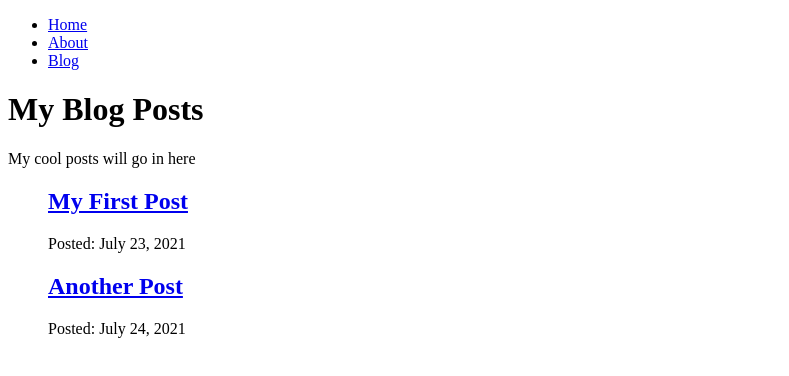
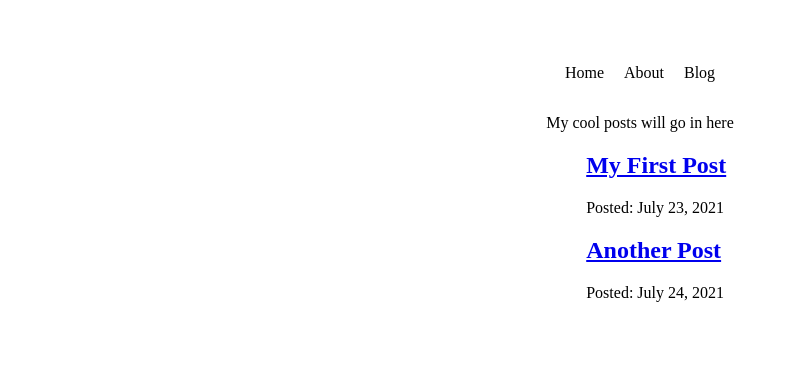
Before and after one commit to robertram/portfolio, a Gatsby site: page /blog in a window 1280 px wide. Shown: the whole page, without its empty margins (0-789 px from the left). Built offline with nearby package versions, Linux system fonts and the light colour scheme; Gatsby itself is replaced by a stand-in of ours.

Commit message:
styled-components added

```diff
--- /dev/null
+++ b/src/components/header.js
@@ -0,0 +1,50 @@
+import * as React from "react";
+import { Link } from "gatsby";
+import styled from "styled-components";
+
+const items = [
+  { link: "/", title: "Home" },
+  { link: "/about", title: "About" },
+  { link: "/blog", title: "Blog" },
+];
+
+const Header = () => {
+  return (
+    <HeaderContainer>
+      <nav className="">
+        <ul className="Header__itemsList">
+          {items.map((item, index) => (
+            <li className="Header__item" key={index}>
+              {console.log(item)}
+              <Link to={item.link} className="Header__link">
+                <a>{item.title}</a>
+              </Link>
+            </li>
+          ))}
+        </ul>
+      </nav>
+    </HeaderContainer>
+  );
+};
+
+const HeaderContainer = styled.div`
+  .Header {
+    &__itemsList {
+      display: flex;
+      padding: 0;
+    }
+    &__item {
+      list-style-type: none;
+      margin: 0 10px;
+      &:hover {
+        text-decoration: underline;
+      }
+    }
+    &__link {
+      color: black;
+      text-decoration: none;
+    }
+  }
+`;
+
+export default Header;
--- a/src/components/layout.js
+++ b/src/components/layout.js
@@ -1,38 +1,44 @@
-import * as React from "react"
-import { Link, useStaticQuery, graphql } from "gatsby";
-import { Helmet } from "react-helmet"
+import * as React from "react";
+import { useStaticQuery, graphql } from "gatsby";
+import { Helmet } from "react-helmet";
+import styled from "styled-components";
+import Header from "./header";
 
 const Layout = ({ pageTitle, children }) => {
-
   const data = useStaticQuery(graphql`
-  query {
-    site(siteMetadata: {title: {}, siteUrl: {}}) {
-      siteMetadata {
-        title, siteUrl
+    query {
+      site(siteMetadata: { title: {}, siteUrl: {} }) {
+        siteMetadata {
+          title
+          siteUrl
+        }
       }
     }
-  }
-`)
+  `);
   return (
     <div>
       <Helmet>
         <meta charSet="utf-8" />
-        <title>{pageTitle} | {data.site.siteMetadata.title}</title>
+        <title>
+          {pageTitle} | {data.site.siteMetadata.title}
+        </title>
         <link rel="canonical" href="http://mysite.com/example" />
       </Helmet>
-      <nav>
-        <ul>
-          <li><Link to="/">Home</Link></li>
-          <li><Link to="/about">About</Link></li>
-          <li><Link to="/blog">Blog</Link></li>
-        </ul>
-      </nav>
-      <main>
-        <h1>{pageTitle}</h1>
-        {children}
-      </main>
+      <LayoutContainer>
+        <Header />
+        <main>{children}</main>
+      </LayoutContainer>
     </div>
-  )
-}
+  );
+};
 
-export default Layout
+const LayoutContainer = styled.div`
+  margin: 3rem auto;
+  max-width: 600px;
+  display: flex;
+  flex-direction: column;
+  align-items: center;
+  justify-content: center;
+`;
+
+export default Layout;
```
Also changed, not shown: src/pages/blog/{mdx.slug}.js (+20 -14 lines), src/pages/index.js (+1 -6 lines).
